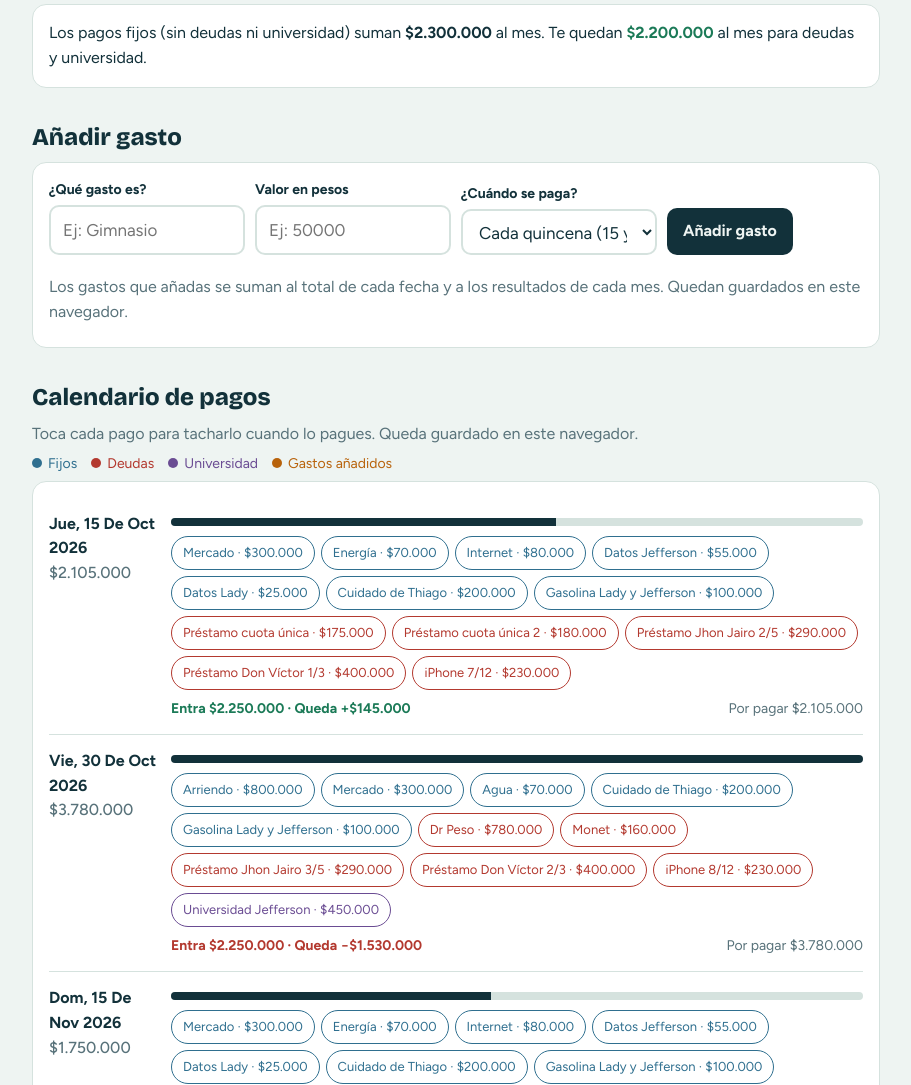
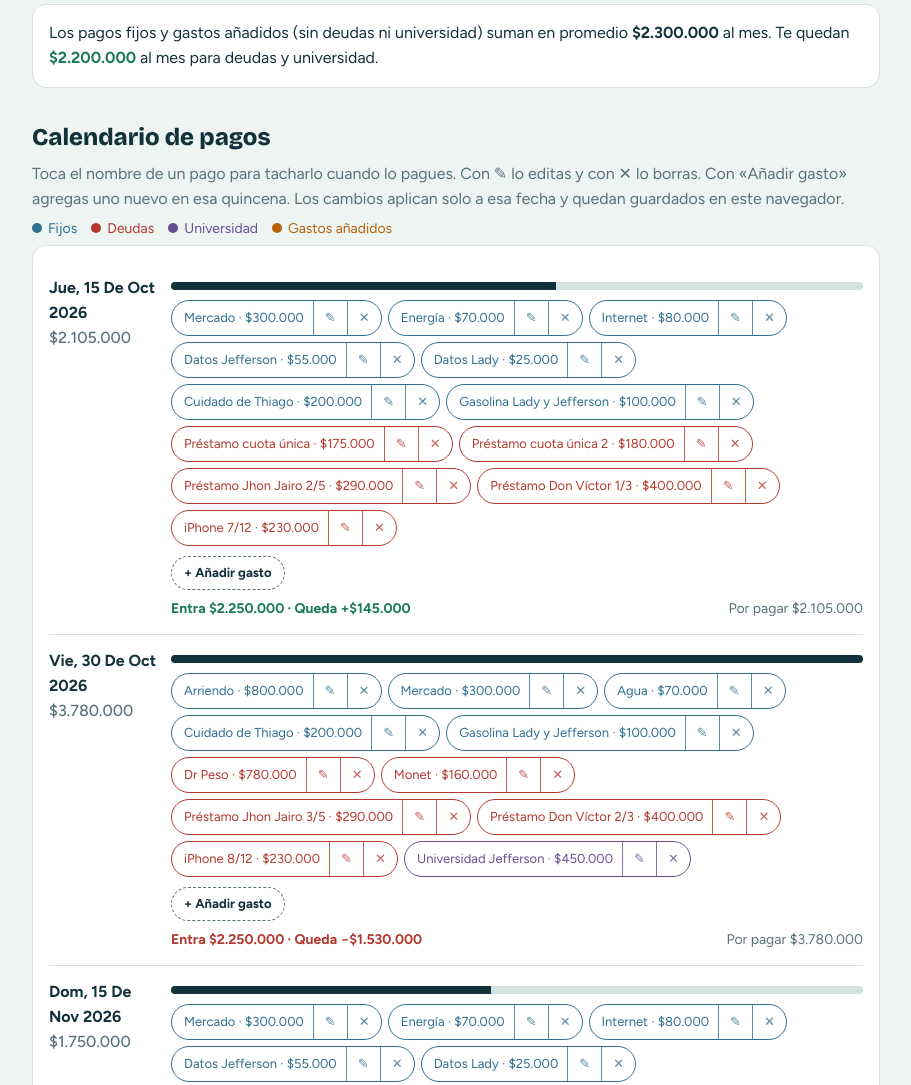
Before and after one commit to portafoliovip/ladyfinanzas, a plain HTML site: page index.html in a window 1280 px wide. Shown: the part 699-1784 px from the top of the page, without its empty margins (184-1095 px from the left). Drawn offline with nearby package versions, Linux system fonts and the light colour scheme.

Commit message:
Enhance expense management UI and functionality
Refactor styles and update HTML structure for expenses management.

```diff
--- a/index.html
+++ b/index.html
@@ -32,18 +32,24 @@ input:focus,select:focus{outline:3px solid var(--f);border-color:var(--f)}
 .bar{height:8px;border-radius:4px;background:var(--line);margin:6px 0 10px;overflow:hidden}
 .bar i{display:block;height:100%;background:var(--ink)}
 .chips{display:flex;flex-wrap:wrap;gap:6px}
-.chip{font-size:13px;padding:3px 9px;border-radius:99px;border:1.5px solid;white-space:nowrap}
-.chip.f{color:var(--f)}.chip.d{color:var(--d)}.chip.u{color:var(--u)}.chip.x{color:var(--x)}
-button.chip{font:inherit;font-size:13px;background:transparent;cursor:pointer;padding:6px 11px;min-height:34px;text-align:left}
-.chip.done{text-decoration:line-through;opacity:.5}
-.meta{display:flex;justify-content:space-between;gap:8px;flex-wrap:wrap;margin-top:8px;font-size:14px}
+.cw{display:inline-flex;align-items:stretch;border:1.5px solid;border-radius:99px;overflow:hidden;max-width:100%}
+.cw.f{color:var(--f)}.cw.d{color:var(--d)}.cw.u{color:var(--u)}.cw.x{color:var(--x)}
+.cw button{font:inherit;font-size:13px;background:transparent;color:inherit;border:0;cursor:pointer;min-height:34px;padding:4px 9px}
+.cw .tg{text-align:left;padding-left:12px}
+.cw .ib{border-left:1px solid;opacity:.8;min-width:34px}
+.cw .tg.done{text-decoration:line-through;opacity:.5}
+.meta{display:flex;justify-content:space-between;align-items:center;gap:8px;flex-wrap:wrap;margin-top:8px;font-size:14px}
+.acts{display:flex;gap:8px;flex-wrap:wrap;margin-top:10px}
+.lnk{font:inherit;font-size:13px;font-weight:700;background:transparent;color:var(--ink);border:1.5px dashed var(--mut);border-radius:99px;padding:6px 12px;min-height:34px;cursor:pointer}
 .legend{display:flex;gap:14px;flex-wrap:wrap;font-size:14px;margin-bottom:6px}
 .legend span::before{content:"";display:inline-block;width:10px;height:10px;border-radius:50%;margin-right:6px;background:currentColor}
-.add{display:grid;grid-template-columns:repeat(auto-fit,minmax(170px,1fr));gap:10px;align-items:end}
-.add label{display:block;font-size:14px;font-weight:700;margin-bottom:4px}
-.add input,.add select{width:100%}
-.btn{font:inherit;font-weight:700;font-size:16px;padding:11px 16px;border-radius:10px;border:0;background:var(--ink);color:var(--bg);cursor:pointer;min-height:44px}
-.extras{display:flex;flex-wrap:wrap;gap:8px;margin-top:14px}
+.ef{display:flex;gap:10px;flex-wrap:wrap;align-items:end;margin-top:10px;padding:12px;border:1.5px dashed var(--line);border-radius:12px;width:100%}
+.ef label{display:block;font-size:13px;font-weight:700;margin-bottom:3px}
+.ef input,.ef select{font-size:16px;padding:8px 10px;width:100%}
+.ef div{flex:1 1 140px}
+.ef .bw{flex:0 0 auto;display:flex;gap:8px}
+.btn{font:inherit;font-weight:700;font-size:15px;padding:9px 14px;border-radius:10px;border:0;background:var(--ink);color:var(--bg);cursor:pointer;min-height:42px}
+.btn.sec{background:transparent;color:var(--ink);border:1.5px solid var(--line)}
 ol.steps{padding:0;margin:0;list-style:none;counter-reset:s}
 ol.steps li{counter-increment:s;display:grid;grid-template-columns:36px 1fr;gap:12px;padding:14px 0;border-top:1px solid var(--line)}
 ol.steps li:first-child{border-top:0}
@@ -53,6 +59,7 @@ table{width:100%;border-collapse:collapse;font-size:15px}
 th,td{text-align:left;padding:9px 6px;border-top:1px solid var(--line)}
 .scroll{overflow-x:auto}
 .free li{margin:6px 0}
+@media(max-width:520px){.row{grid-template-columns:1fr}}
 </style>
 </head>
 <body>
@@ -68,27 +75,8 @@ th,td{text-align:left;padding:9px 6px;border-top:1px solid var(--line)}
 <div class="months" id="months"></div>
 <div class="card" id="gap" style="margin-top:12px"></div>
 
-<h2>Añadir gasto</h2>
-<div class="card">
-  <div class="add">
-    <div><label for="xn">¿Qué gasto es?</label><input id="xn" placeholder="Ej: Gimnasio" maxlength="40"></div>
-    <div><label for="xa">Valor en pesos</label><input id="xa" inputmode="numeric" placeholder="Ej: 50000"></div>
-    <div><label for="xw">¿Cuándo se paga?</label>
-      <select id="xw">
-        <option value="all">Cada quincena (15 y 30)</option>
-        <option value="15">Solo los días 15</option>
-        <option value="30">Solo los días 30</option>
-        <option value="one">Una sola fecha</option>
-      </select></div>
-    <div id="xdw" style="display:none"><label for="xd">Fecha</label><select id="xd"></select></div>
-    <div><button class="btn" id="xadd" type="button">Añadir gasto</button></div>
-  </div>
-  <div class="extras" id="extras"></div>
-  <p class="mut" id="xhint">Los gastos que añadas se suman al total de cada fecha y a los resultados de cada mes. Quedan guardados en este navegador.</p>
-</div>
-
 <h2>Calendario de pagos</h2>
-<p class="mut">Toca cada pago para tacharlo cuando lo pagues. Queda guardado en este navegador.</p>
+<p class="mut">Toca el nombre de un pago para tacharlo cuando lo pagues. Con ✎ lo editas y con ✕ lo borras. Con «Añadir gasto» agregas uno nuevo en esa quincena. Los cambios aplican solo a esa fecha y quedan guardados en este navegador.</p>
 <div class="legend"><span style="color:var(--f)">Fijos</span><span style="color:var(--d)">Deudas</span><span style="color:var(--u)">Universidad</span><span style="color:var(--x)">Gastos añadidos</span></div>
 <div class="card" id="cal"></div>
 <p class="mut">Mercado ($300.000) y cuidado de Thiago ($200.000) son por cada quincena (15 y 30). Las universidades se pagan el 30 de cada mes (en febrero, el 28). La cuota del iPhone va de la 7 a la 12 y la del préstamo de Jhon Jairo de la 2 a la 5.</p>
@@ -129,7 +117,6 @@ th,td{text-align:left;padding:9px 6px;border-top:1px solid var(--line)}
 <script>
 var F=[["Arriendo",800,[30]],["Mercado",300,[15,30]],["Agua",70,[30]],["Energía",70,[15]],["Internet",80,[15]],["Datos Jefferson",55,[15]],["Datos Lady",25,[15]],["Cuidado de Thiago",200,[15,30]],["Gasolina Lady y Jefferson",100,[15,30]]];
 
-/* Fechas quincenales: 15 y 30 de oct 2026 a jun 2027 */
 var D=[];
 [["10",2026],["11",2026],["12",2026],["01",2027],["02",2027],["03",2027],["04",2027],["05",2027],["06",2027]].forEach(function(m){D.push(m[0]+"-15");D.push(m[0]+"-30")});
 var MO=["10","11","12","01","02","03","04","05","06"];
@@ -148,17 +135,21 @@ var V=[
 {n:"Universidad Lady",a:450,t:"u",dates:D30.filter(function(d){return d!=="10-30"})}];
 
 function money(k){return "$"+Math.round(k*1000).toLocaleString("es-CO")}
+function esc(s){return String(s).replace(/&/g,"&amp;").replace(/"/g,"&quot;").replace(/</g,"&lt;")}
 function dateOf(d){
   var mm=parseInt(d.slice(0,2),10),yy=mm<=6?2027:2026,day=parseInt(d.slice(3),10);
   var last=new Date(yy,mm,0).getDate();
   return new Date(yy,mm-1,Math.min(day,last));
 }
-function dlabel(d){return dateOf(d).toLocaleDateString("es-CO",{weekday:"short",day:"numeric",month:"short",year:"numeric"})}
 
-/* Gastos añadidos */
-var extras=[];
-try{extras=JSON.parse(localStorage.getItem("ext2")||"[]")||[]}catch(e){extras=[]}
-function saveExtras(){try{localStorage.setItem("ext2",JSON.stringify(extras))}catch(e){}}
+function load(k,def){try{return JSON.parse(localStorage.getItem(k)||"")||def}catch(e){return def}}
+function save(k,v){try{localStorage.setItem(k,JSON.stringify(v))}catch(e){}}
+
+var extras=load("ext2",[]);
+var ov=load("ov2",{});      /* cambios por fecha: {"fecha|id": {l,a} o {del:1}} */
+var chk=load("chk2",{});
+var editing=null,adding=null;
+
 function applies(x,d){
   var day=d.slice(3);
   if(x.w==="all")return true;
@@ -166,101 +157,112 @@ function applies(x,d){
   if(x.w==="30")return day==="30";
   return x.d===d;
 }
-function whenTxt(x){
-  if(x.w==="all")return "cada quincena";
-  if(x.w==="15")return "los 15";
-  if(x.w==="30")return "los 30";
-  return dlabel(x.d);
-}
-function perMonth(x){return x.w==="all"?2:(x.w==="one"?0:1)}
 
 var inc=document.getElementById("inc");
 try{var sv=localStorage.getItem("inc2");if(sv)inc.value=sv}catch(e){}
-var chk={};try{chk=JSON.parse(localStorage.getItem("chk2")||"{}")||{}}catch(e){chk={}}
 
 function buildRows(){
   return D.map(function(d){
-    var day=parseInt(d.slice(3),10),items=[];
-    F.forEach(function(f){if(f[2].indexOf(day)>-1)items.push({l:f[0],a:f[1],t:"f",id:"b"+items.length})});
-    V.forEach(function(v){var i=v.dates.indexOf(d);if(i>-1)items.push({l:v.n+(v.of?" "+(v.k+i)+"/"+v.of:""),a:v.a,t:v.t,id:"b"+items.length})});
+    var day=parseInt(d.slice(3),10),items=[],n=0;
+    F.forEach(function(f){if(f[2].indexOf(day)>-1)items.push({l:f[0],a:f[1],t:"f",id:"b"+(n++)})});
+    V.forEach(function(v){var i=v.dates.indexOf(d);if(i>-1)items.push({l:v.n+(v.of?" "+(v.k+i)+"/"+v.of:""),a:v.a,t:v.t,id:"b"+(n++)})});
     extras.forEach(function(x){if(applies(x,d))items.push({l:x.n,a:x.a,t:"x",id:"x"+x.id})});
-    return {d:d,items:items,tot:items.reduce(function(s,y){return s+y.a},0)};
+    var out=[];
+    items.forEach(function(it){
+      var o=ov[d+"|"+it.id];
+      if(o&&o.del)return;
+      if(o){if(o.l)it.l=o.l;if(o.a!=null)it.a=o.a}
+      out.push(it);
+    });
+    var changed=Object.keys(ov).some(function(k){return k.indexOf(d+"|")===0});
+    return {d:d,items:out,changed:changed,tot:out.reduce(function(s,y){return s+y.a},0)};
   });
 }
 
 function render(){
   var rows=buildRows();
   var max=Math.max.apply(null,rows.map(function(r){return r.tot}))||1;
-  var mt={};rows.forEach(function(r){var m=r.d.slice(0,2);mt[m]=(mt[m]||0)+r.tot});
-  var fijo=F.reduce(function(s,f){return s+f[1]*f[2].length},0);
-  var fijoX=extras.reduce(function(s,x){return s+x.a*perMonth(x)},0);
+  var mt={},fx=0;
+  rows.forEach(function(r){var m=r.d.slice(0,2);mt[m]=(mt[m]||0)+r.tot;r.items.forEach(function(it){if(it.t==="f"||it.t==="x")fx+=it.a})});
+  var base=fx/MO.length;
   var income=parseInt(inc.value.replace(/\D/g,""),10)||0;
   try{localStorage.setItem("inc2",inc.value)}catch(e){}
   var mnet={};
 
   document.getElementById("cal").innerHTML=rows.map(function(r){
-    var left=0;
-    var chips=r.items.map(function(x){var k=r.d+"|"+x.id,on=!!chk[k];if(!on)left+=x.a;
-      return '<button type="button" class="chip '+x.t+(on?" done":"")+'" data-k="'+k+'" aria-pressed="'+on+'">'+x.l+" · "+money(x.a)+"</button>"}).join("");
+    var left=0,d=r.d;
+    var chips=r.items.map(function(x){
+      var k=d+"|"+x.id,on=!!chk[k];if(!on)left+=x.a;
+      if(editing===k){
+        return '<div class="ef"><div><label for="en">Nombre</label><input id="en" maxlength="40" value="'+esc(x.l)+'"></div>'+
+          '<div><label for="ea">Valor en pesos</label><input id="ea" inputmode="numeric" value="'+Math.round(x.a*1000)+'"></div>'+
+          '<div class="bw"><button type="button" class="btn" data-save="'+k+'">Guardar</button><button type="button" class="btn sec" data-cancel="1">Cancelar</button></div></div>';
+      }
+      return '<span class="cw '+x.t+'"><button type="button" class="tg'+(on?" done":"")+'" data-k="'+k+'" aria-pressed="'+on+'">'+esc(x.l)+" · "+money(x.a)+'</button>'+
+        '<button type="button" class="ib" data-edit="'+k+'" aria-label="Editar '+esc(x.l)+'">✎</button>'+
+        '<button type="button" class="ib" data-del="'+k+'" aria-label="Borrar '+esc(x.l)+'">✕</button></span>';
+    }).join("");
+    var form="";
+    if(adding===d){
+      var day=d.slice(3);
+      form='<div class="ef"><div><label for="an">¿Qué gasto es?</label><input id="an" maxlength="40" placeholder="Ej: Gimnasio"></div>'+
+        '<div><label for="aa">Valor en pesos</label><input id="aa" inputmode="numeric" placeholder="Ej: 50000"></div>'+
+        '<div><label for="aw">¿Se repite?</label><select id="aw"><option value="one">Solo esta fecha</option><option value="all">Cada quincena (15 y 30)</option><option value="'+day+'">Todos los días '+day+'</option></select></div>'+
+        '<div class="bw"><button type="button" class="btn" data-addsave="'+d+'">Añadir</button><button type="button" class="btn sec" data-cancel="1">Cancelar</button></div></div>';
+    }
+    var acts='<div class="acts">'+(adding===d?"":'<button type="button" class="lnk" data-add="'+d+'">+ Añadir gasto</button>')+
+      (r.changed?'<button type="button" class="lnk" data-reset="'+d+'">↺ Restaurar esta fecha</button>':"")+'</div>';
     var q="";
-    if(income){var net=income/1000-r.tot;mnet[r.d.slice(0,2)]=(mnet[r.d.slice(0,2)]||0)+net;
+    if(income){var net=income/1000-r.tot;mnet[d.slice(0,2)]=(mnet[d.slice(0,2)]||0)+net;
       q='<div class="bal '+(net>=0?"ok":"bad")+'">Entra '+money(income/1000)+" · Queda "+(net>=0?"+":"−")+money(Math.abs(net))+"</div>"}
     var por=left?"Por pagar "+money(left):"✓ Todo pagado";
-    var dt=dateOf(r.d);
+    var dt=dateOf(d);
     var lab=dt.toLocaleDateString("es-CO",{weekday:"short",day:"numeric",month:"short"});
-    var yr=dt.getFullYear();
-    return '<div class="row"><div class="date">'+lab+' '+yr+'<br><span class="mut" style="font-weight:500;text-transform:none">'+money(r.tot)+'</span></div><div><div class="bar"><i style="width:'+(r.tot/max*100)+'%"></i></div><div class="chips">'+chips+'</div><div class="meta">'+q+'<div class="mut">'+por+"</div></div></div></div>";
+    return '<div class="row"><div class="date">'+lab+' '+dt.getFullYear()+'<br><span class="mut" style="font-weight:500;text-transform:none">'+money(r.tot)+'</span></div><div><div class="bar"><i style="width:'+(r.tot/max*100)+'%"></i></div><div class="chips">'+chips+'</div>'+form+acts+'<div class="meta">'+q+'<div class="mut">'+por+"</div></div></div></div>";
   }).join("");
 
   document.getElementById("months").innerHTML=MO.map(function(m){
     var diff=(mnet[m]||0)*1000,b="";
     if(income)b=diff>=0?'<p class="bal ok">Te sobran '+money(diff/1000)+"</p>":'<p class="bal bad">Te faltan '+money(-diff/1000)+"</p>";
-    return '<div class="card"><div class="mut">'+MN[m]+(m<"07"&&m!=="10"&&m!=="11"&&m!=="12"?" 2027":" 2026")+'</div><div class="big">'+money(mt[m])+"</div>"+b+"</div>";
-  }).join("");
-
-  document.getElementById("extras").innerHTML=extras.map(function(x){
-    return '<button type="button" class="chip x" data-del="'+x.id+'" aria-label="Quitar '+x.n+'">✕ '+x.n+" · "+money(x.a)+" · "+whenTxt(x)+"</button>";
+    return '<div class="card"><div class="mut">'+MN[m]+(["10","11","12"].indexOf(m)>-1?" 2026":" 2027")+'</div><div class="big">'+money(mt[m])+"</div>"+b+"</div>";
   }).join("");
 
   var g=document.getElementById("gap");
   if(!income){g.style.display="none";return}
   g.style.display="block";
-  var base=fijo+fijoX;
   var rest=income*2-base*1000;
-  g.innerHTML="Los pagos fijos"+(fijoX?" y los gastos que añadiste":"")+" (sin deudas ni universidad) suman <b>"+money(base)+"</b> al mes. "+(rest>=0?'Te quedan <b class="ok">'+money(rest/1000)+"</b> al mes para deudas y universidad.":'<span class="bad"><b>Eso ya es más de lo que entra.</b></span>');
+  g.innerHTML="Los pagos fijos y gastos añadidos (sin deudas ni universidad) suman en promedio <b>"+money(base)+"</b> al mes. "+(rest>=0?'Te quedan <b class="ok">'+money(rest/1000)+"</b> al mes para deudas y universidad.":'<span class="bad"><b>Eso ya es más de lo que entra.</b></span>');
 }
 
-/* Formulario de gastos */
-var xd=document.getElementById("xd");
-xd.innerHTML=D.map(function(d){return '<option value="'+d+'">'+dlabel(d)+"</option>"}).join("");
-var xw=document.getElementById("xw");
-xw.addEventListener("change",function(){document.getElementById("xdw").style.display=xw.value==="one"?"block":"none"});
-document.getElementById("xadd").addEventListener("click",function(){
-  var n=document.getElementById("xn").value.trim()||"Gasto";
-  var pesos=parseInt(document.getElementById("xa").value.replace(/\D/g,""),10)||0;
-  var hint=document.getElementById("xhint");
-  if(!pesos){hint.textContent="Escribe el valor del gasto en pesos.";hint.className="bad";return}
-  hint.className="mut";
-  hint.textContent="Los gastos que añadas se suman al total de cada fecha y a los resultados de cada mes. Quedan guardados en este navegador.";
-  extras.push({id:Date.now().toString(36)+Math.floor(Math.random()*1000),n:n,a:pesos/1000,w:xw.value,d:xd.value});
-  saveExtras();
-  document.getElementById("xn").value="";document.getElementById("xa").value="";
-  render();
-});
-document.getElementById("extras").addEventListener("click",function(e){
-  var b=e.target.closest("[data-del]");if(!b)return;
-  var id=b.getAttribute("data-del");
-  extras=extras.filter(function(x){return x.id!==id});
-  saveExtras();render();
-});
+function pesos(id){var e=document.getElementById(id);return e?parseInt(e.value.replace(/\D/g,""),10):NaN}
 
 document.getElementById("cal").addEventListener("click",function(e){
-  var b=e.target.closest(".chip");if(!b)return;
-  var k=b.getAttribute("data-k");
-  if(chk[k])delete chk[k];else chk[k]=1;
-  try{localStorage.setItem("chk2",JSON.stringify(chk))}catch(err){}
+  var b=e.target.closest("button");if(!b)return;
+  var k=b.getAttribute("data-k"),focusSel=null;
+  if(k){
+    if(chk[k])delete chk[k];else chk[k]=1;
+    save("chk2",chk);focusSel='.tg[data-k="'+k+'"]';
+  }else if(b.hasAttribute("data-edit")){editing=b.getAttribute("data-edit");adding=null;focusSel="#en"}
+  else if(b.hasAttribute("data-del")){
+    var dk=b.getAttribute("data-del");ov[dk]={del:1};save("ov2",ov);
+  }else if(b.hasAttribute("data-save")){
+    var sk=b.getAttribute("data-save"),p=pesos("ea"),nm=document.getElementById("en").value.trim();
+    if(isNaN(p)){document.getElementById("ea").focus();return}
+    ov[sk]={l:nm||undefined,a:p/1000};save("ov2",ov);editing=null;
+  }else if(b.hasAttribute("data-add")){adding=b.getAttribute("data-add");editing=null;focusSel="#an"}
+  else if(b.hasAttribute("data-addsave")){
+    var ad=b.getAttribute("data-addsave"),ap=pesos("aa");
+    if(!ap){document.getElementById("aa").focus();return}
+    extras.push({id:Date.now().toString(36)+Math.floor(Math.random()*1000),n:document.getElementById("an").value.trim()||"Gasto",a:ap/1000,w:document.getElementById("aw").value,d:ad});
+    save("ext2",extras);adding=null;
+  }else if(b.hasAttribute("data-reset")){
+    var pre=b.getAttribute("data-reset")+"|";
+    Object.keys(ov).forEach(function(x){if(x.indexOf(pre)===0)delete ov[x]});
+    save("ov2",ov);
+  }else if(b.hasAttribute("data-cancel")){editing=null;adding=null}
+  else return;
   render();
-  var nb=document.querySelector('.chip[data-k="'+k+'"]');if(nb)nb.focus({preventScroll:true});
+  if(focusSel){var n=document.querySelector(focusSel);if(n)n.focus({preventScroll:true})}
 });
 inc.addEventListener("input",render);render();
 </script>
```
